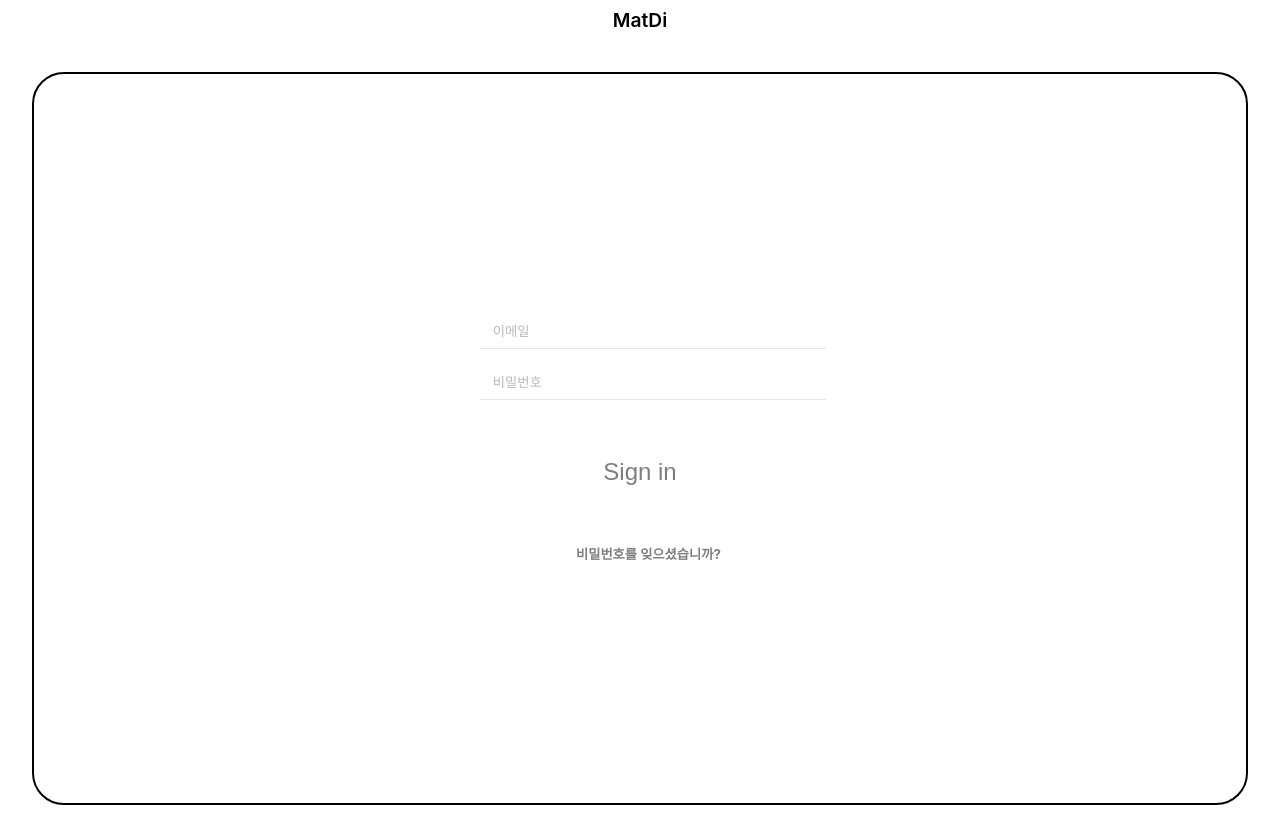
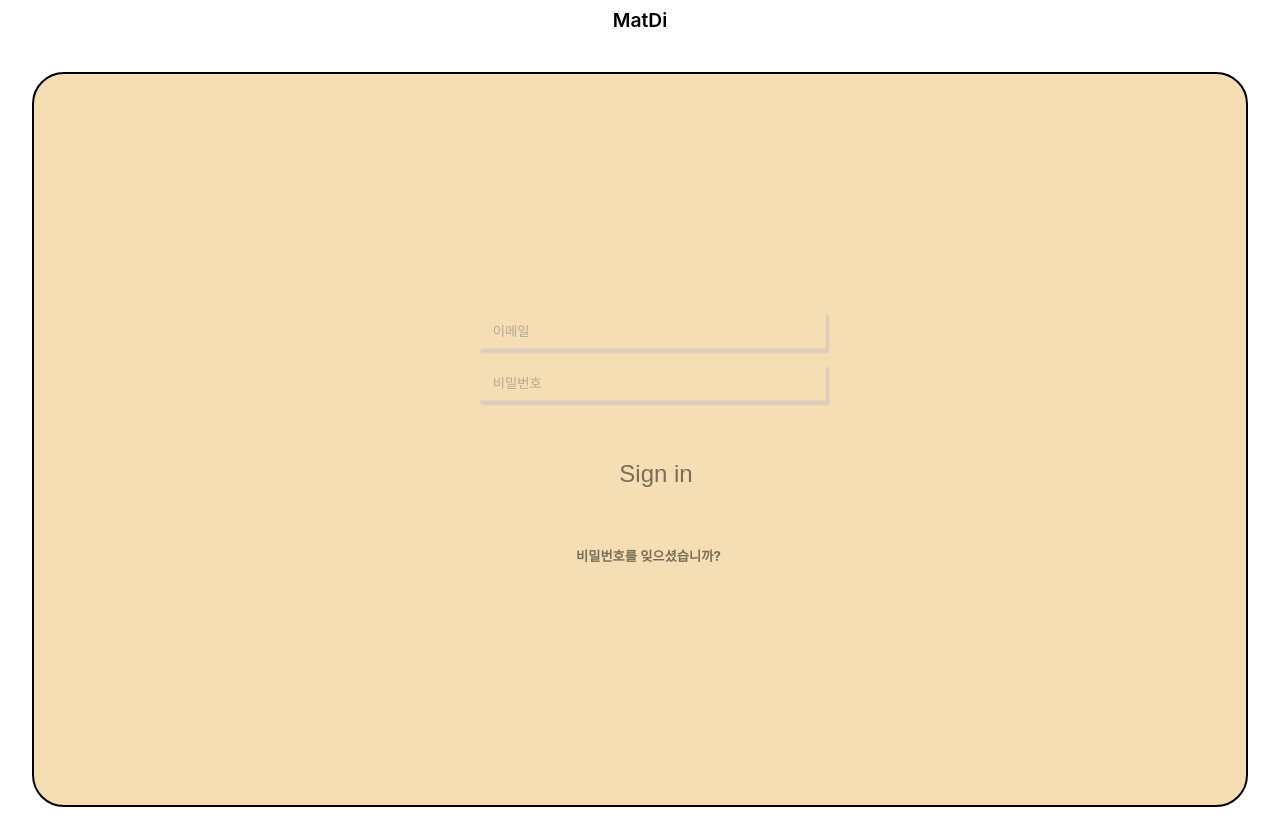
Before and after one commit to Matzip-Neighbors/MatDi-FE, a React (Create React App) app: page /login in a window 1280 px wide. Built offline with nearby package versions, Linux system fonts and the light colour scheme.

Commit message:
Add: 이메일 정규식 테스트 및 비밀번호 재검증 코드 추가

```diff
--- a/src/routes/Login.tsx
+++ b/src/routes/Login.tsx
@@ -8,6 +8,7 @@ const LoginContainer = styled.main`
   border: 2px solid black;
   margin: 2rem;
   border-radius: 2rem;
+  background-color: wheat;
 `;
 
 const Form = styled.form`
@@ -21,11 +22,14 @@ const Form = styled.form`
     border-left-width: 0;
     border-right-width: 0;
     border-top-width: 0;
-    border-bottom-width: 1;
     background-color: transparent;
-    border-bottom: 1px solid #ccc;
+    border-bottom: 2px solid #ccc;
     position: relative;
     right: 50%;
+    &:first-child,
+    &:nth-of-type(2) {
+      box-shadow: 2px 2px 2px 1px rgba(0, 0, 255, 0.2);
+    }
   }
 `;
 
@@ -36,7 +40,7 @@ const Input = styled.input`
   margin: 1rem auto;
   opacity: 0.5;
   &:last-of-type {
-    margin: 3rem 0;
+    margin: 3rem 1rem;
     font-size: 1.5rem;
     font-weight: 500;
     cursor: pointer;
@@ -81,8 +85,10 @@ const Login = () => {
   const {
     register,
     handleSubmit,
+    watch,
     formState: { errors },
   } = useForm<LoginForm>({ mode: "onChange" });
+
   const onValid = (data: LoginForm) => {
     if (!data.email && !data.password) return;
   };
@@ -93,13 +99,21 @@ const Login = () => {
         <Input
           {...register("email", {
             required: "이메일을 입력해주세요.",
+            pattern: {
+              value: /^[A-Z0-9._%+-]+@[A-Z0-9.-]+\.[A-Z]{2,}$/i,
+              message: "올바르지 않은 이메일 주소입니다.",
+            },
           })}
           type="email"
           placeholder="이메일"
         />
         <ErrorMessage>{errors.email?.message}</ErrorMessage>
         <Input
-          {...register("password", { required: "비밀번호를 입력해주세요" })}
+          {...register("password", {
+            required: "비밀번호를 입력해주세요",
+            validate: (value: string) =>
+              watch("password") !== value ? "비밀번호가 맞지 않습니다." : "",
+          })}
           type="password"
           placeholder="비밀번호"
         />
```
